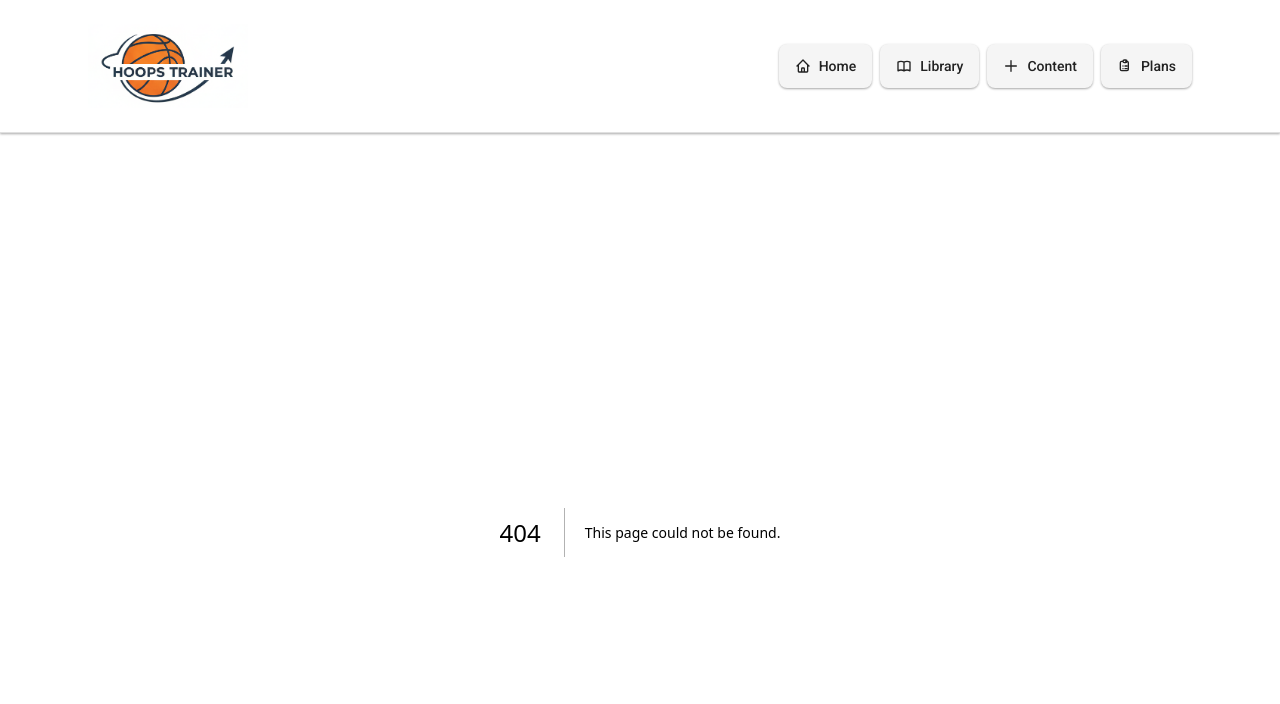
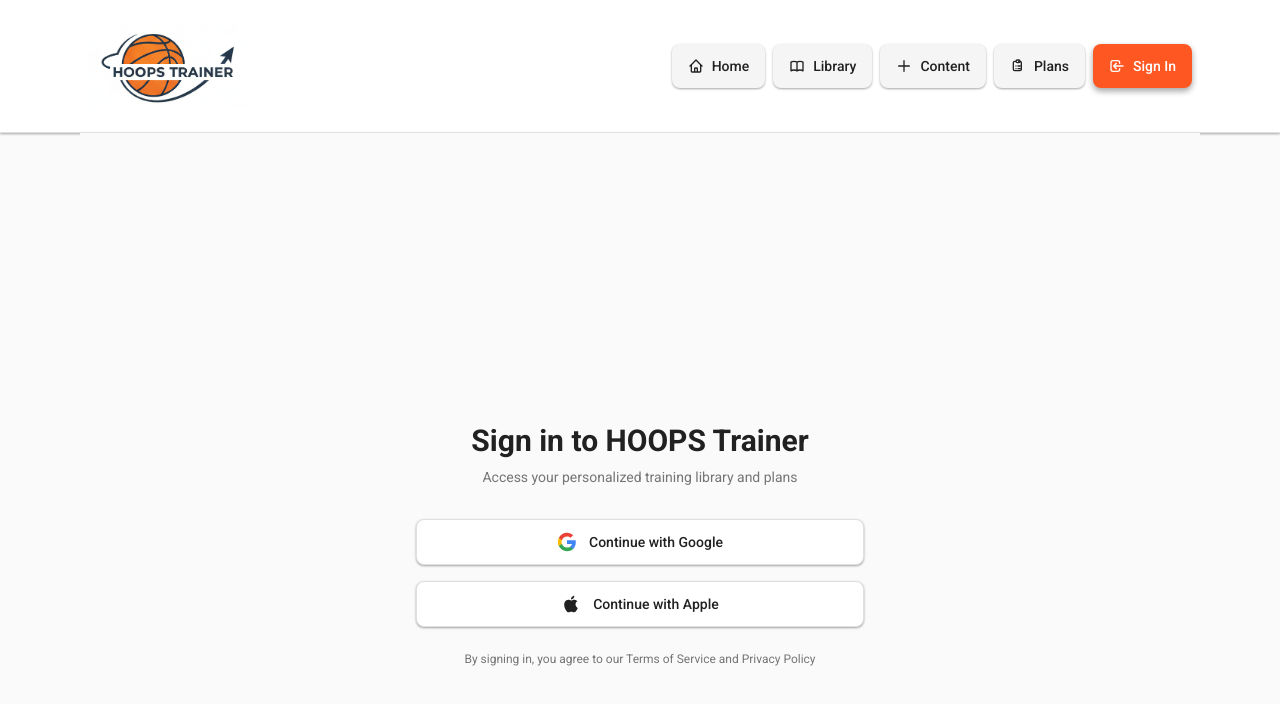
Before and after one commit to jmjcko/hoops-trainer, a Next.js app: page /auth/signin in a window 1280 px wide. Before the commit this address had no page. Shown: the top 704 px of the page. Built offline with nearby package versions, Linux system fonts and the light colour scheme; no server answers.

Commit message:
feat(auth): add NextAuth.js with Google/Apple sign-in and login page

```diff
--- a/package.json
+++ b/package.json
@@ -10,7 +10,11 @@
     "format": "prettier --write ."
   },
   "dependencies": {
+    "@auth/prisma-adapter": "^2.10.0",
+    "@prisma/client": "^6.16.3",
     "next": "15.5.4",
+    "next-auth": "^4.24.11",
+    "prisma": "^6.16.3",
     "react": "19.1.0",
     "react-dom": "19.1.0"
   },
--- /dev/null
+++ b/src/app/api/auth/[...nextauth]/route.ts
@@ -0,0 +1,29 @@
+import NextAuth from "next-auth"
+import GoogleProvider from "next-auth/providers/google"
+import AppleProvider from "next-auth/providers/apple"
+
+const handler = NextAuth({
+  providers: [
+    GoogleProvider({
+      clientId: process.env.GOOGLE_CLIENT_ID!,
+      clientSecret: process.env.GOOGLE_CLIENT_SECRET!,
+    }),
+    AppleProvider({
+      clientId: process.env.APPLE_ID!,
+      clientSecret: process.env.APPLE_SECRET!,
+    }),
+  ],
+  callbacks: {
+    async session({ session, token }) {
+      return session
+    },
+    async jwt({ token, account, profile }) {
+      return token
+    },
+  },
+  pages: {
+    signIn: '/auth/signin',
+  },
+})
+
+export { handler as GET, handler as POST }
--- /dev/null
+++ b/src/app/auth/signin/page.tsx
@@ -0,0 +1,91 @@
+"use client";
+
+import { signIn, getSession } from "next-auth/react";
+import { useEffect, useState } from "react";
+import { useRouter } from "next/navigation";
+
+export default function SignInPage() {
+  const [loading, setLoading] = useState(false);
+  const router = useRouter();
+
+  useEffect(() => {
+    // Check if user is already signed in
+    getSession().then((session) => {
+      if (session) {
+        router.push("/");
+      }
+    });
+  }, [router]);
+
+  const handleGoogleSignIn = async () => {
+    setLoading(true);
+    try {
+      await signIn("google", { callbackUrl: "/" });
+    } catch (error) {
+      console.error("Sign in error:", error);
+    } finally {
+      setLoading(false);
+    }
+  };
+
+  const handleAppleSignIn = async () => {
+    setLoading(true);
+    try {
+      await signIn("apple", { callbackUrl: "/" });
+    } catch (error) {
+      console.error("Sign in error:", error);
+    } finally {
+      setLoading(false);
+    }
+  };
+
+  return (
+    <div className="min-h-screen bg-[var(--background)] flex items-center justify-center py-12 px-4 sm:px-6 lg:px-8">
+      <div className="max-w-md w-full space-y-8">
+        <div className="text-center">
+          <h2 className="mt-6 text-3xl font-bold text-[var(--foreground)]">
+            Sign in to HOOPS Trainer
+          </h2>
+          <p className="mt-2 text-sm text-[var(--muted)]">
+            Access your personalized training library and plans
+          </p>
+        </div>
+
+        <div className="mt-8 space-y-6">
+          <div className="space-y-4">
+            <button
+              onClick={handleGoogleSignIn}
+              disabled={loading}
+              className="group relative w-full flex justify-center py-3 px-4 border border-[var(--border)] text-sm font-medium rounded-lg text-[var(--foreground)] bg-[var(--surface)] hover:bg-[var(--surface-variant)] focus:outline-none focus:ring-2 focus:ring-offset-2 focus:ring-[var(--accent)] disabled:opacity-50 transition-all duration-200 shadow-1 hover:shadow-2"
+            >
+              <svg className="w-5 h-5 mr-3" viewBox="0 0 24 24">
+                <path fill="#4285F4" d="M22.56 12.25c0-.78-.07-1.53-.2-2.25H12v4.26h5.92c-.26 1.37-1.04 2.53-2.21 3.31v2.77h3.57c2.08-1.92 3.28-4.74 3.28-8.09z"/>
+                <path fill="#34A853" d="M12 23c2.97 0 5.46-.98 7.28-2.66l-3.57-2.77c-.98.66-2.23 1.06-3.71 1.06-2.86 0-5.29-1.93-6.16-4.53H2.18v2.84C3.99 20.53 7.7 23 12 23z"/>
+                <path fill="#FBBC05" d="M5.84 14.09c-.22-.66-.35-1.36-.35-2.09s.13-1.43.35-2.09V7.07H2.18C1.43 8.55 1 10.22 1 12s.43 3.45 1.18 4.93l2.85-2.22.81-.62z"/>
+                <path fill="#EA4335" d="M12 5.38c1.62 0 3.06.56 4.21 1.64l3.15-3.15C17.45 2.09 14.97 1 12 1 7.7 1 3.99 3.47 2.18 7.07l3.66 2.84c.87-2.6 3.3-4.53 6.16-4.53z"/>
+              </svg>
+              {loading ? "Signing in..." : "Continue with Google"}
+            </button>
+
+            <button
+              onClick={handleAppleSignIn}
+              disabled={loading}
+              className="group relative w-full flex justify-center py-3 px-4 border border-[var(--border)] text-sm font-medium rounded-lg text-[var(--foreground)] bg-[var(--surface)] hover:bg-[var(--surface-variant)] focus:outline-none focus:ring-2 focus:ring-offset-2 focus:ring-[var(--accent)] disabled:opacity-50 transition-all duration-200 shadow-1 hover:shadow-2"
+            >
+              <svg className="w-5 h-5 mr-3" viewBox="0 0 24 24" fill="currentColor">
+                <path d="M18.71 19.5c-.83 1.24-1.71 2.45-3.05 2.47-1.34.03-1.77-.79-3.29-.79-1.53 0-2 .77-3.27.82-1.31.05-2.3-1.32-3.14-2.53C4.25 17 2.94 12.45 4.7 9.39c.87-1.52 2.43-2.48 4.12-2.51 1.28-.02 2.5.87 3.29.87.78 0 2.26-1.07 3.81-.91.65.03 2.47.26 3.64 1.98-.09.06-2.17 1.28-2.15 3.81.03 3.02 2.65 4.03 2.68 4.04-.03.07-.42 1.44-1.38 2.83M13 3.5c.73-.83 1.94-1.46 2.94-1.5.13 1.17-.34 2.35-1.04 3.19-.69.85-1.83 1.51-2.95 1.42-.15-1.15.41-2.35 1.05-3.11z"/>
+              </svg>
+              {loading ? "Signing in..." : "Continue with Apple"}
+            </button>
+          </div>
+
+          <div className="text-center">
+            <p className="text-xs text-[var(--muted)]">
+              By signing in, you agree to our Terms of Service and Privacy Policy
+            </p>
+          </div>
+        </div>
+      </div>
+    </div>
+  );
+}
--- a/src/app/layout.tsx
+++ b/src/app/layout.tsx
@@ -2,6 +2,7 @@
 import { Roboto, Geist_Mono, Archivo_Black } from "next/font/google";
 import "./globals.css";
 import Image from "next/image";
+import SessionProvider from "@/components/SessionProvider";
 
 const roboto = Roboto({
   weight: ["300", "400", "500", "700"],
@@ -35,6 +36,7 @@
       <body
         className={`${roboto.variable} ${geistMono.variable} ${display.variable} antialiased`}
       >
+        <SessionProvider>
           <header className="bg-[var(--surface)] shadow-1 border-b border-[var(--border)]">
             <nav className="max-w-6xl mx-auto flex gap-8 p-6 items-center">
               <a href="/" className="flex items-center gap-3" aria-label="HOOPS Trainer Home">
@@ -65,10 +67,17 @@
                   </svg>
                   <span>Plans</span>
                 </a>
+                <a href="/auth/signin" className="flex items-center gap-2 px-4 py-3 rounded-lg bg-[var(--accent)] text-[var(--accent-contrast)] font-medium text-sm shadow-2 hover:shadow-3 transition-all duration-200">
+                  <svg className="w-4 h-4" fill="none" stroke="currentColor" viewBox="0 0 24 24">
+                    <path strokeLinecap="round" strokeLinejoin="round" strokeWidth={2} d="M11 16l-4-4m0 0l4-4m-4 4h14m-5 4v1a3 3 0 01-3 3H6a3 3 0 01-3-3V7a3 3 0 013-3h7a3 3 0 013 3v1" />
+                  </svg>
+                  <span>Sign In</span>
+                </a>
               </div>
             </nav>
           </header>
           <main className="max-w-6xl mx-auto px-4">{children}</main>
+        </SessionProvider>
       </body>
     </html>
   );
--- /dev/null
+++ b/src/components/SessionProvider.tsx
@@ -0,0 +1,11 @@
+"use client";
+
+import { SessionProvider as NextAuthSessionProvider } from "next-auth/react";
+
+export default function SessionProvider({
+  children,
+}: {
+  children: React.ReactNode;
+}) {
+  return <NextAuthSessionProvider>{children}</NextAuthSessionProvider>;
+}
```
Also changed, not shown: 1 other file (tests, documents, lock files or other folders). Lines whose indentation alone changed are shown as unchanged.
